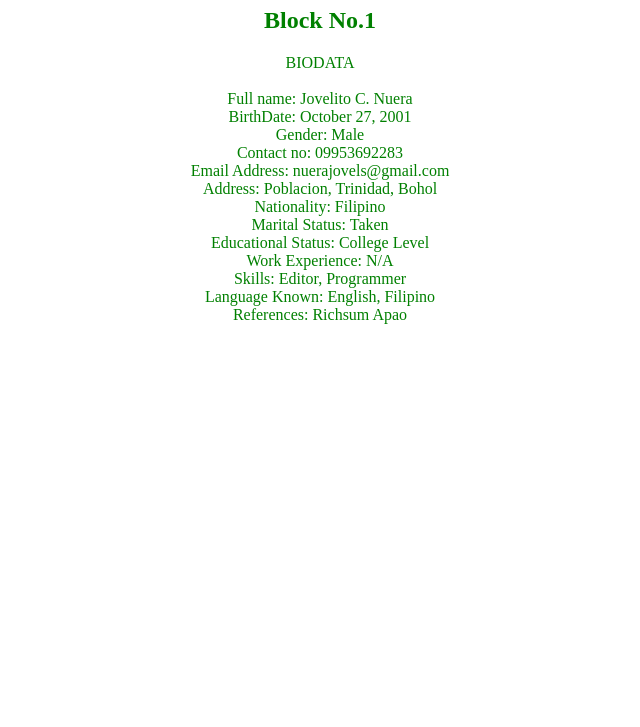
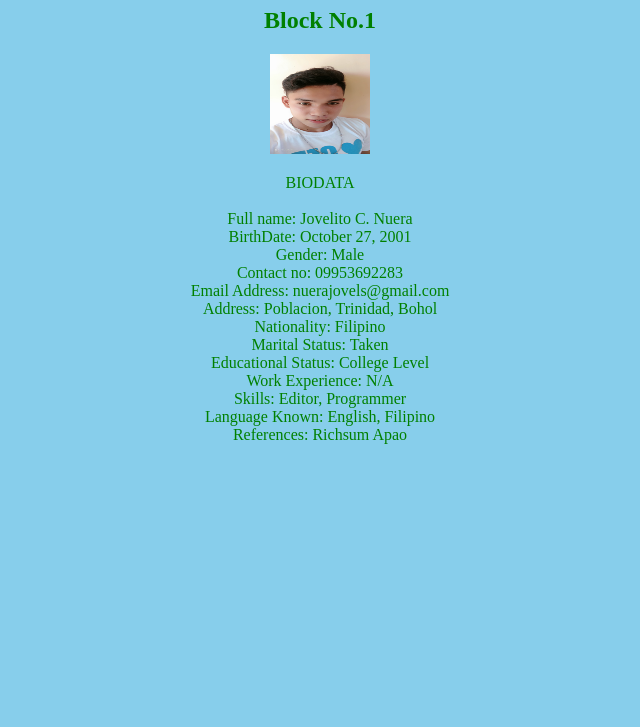
Before and after one commit to Jovelgithub/Push-me--yeah, a plain HTML site: page Index.html in a window 1280 px wide. Shown: the part 73-800 px from the top of the page, without its empty margins (320-960 px from the left). Drawn offline with Linux system fonts and the light colour scheme.

Commit message:
Add Profile Picture

```diff
--- a/Index.html
+++ b/Index.html
@@ -13,6 +13,7 @@
    <h2>
        Block No.1
    </h2>
+    <img src="me.jpg" alt="Jovelito Nuera" width="100" height="100">
 
    <p>
        BIODATA <br>
--- a/Web.css
+++ b/Web.css
@@ -2,5 +2,6 @@ body {
     text-align: center;
     color: green;
     font-style: Calibri;
+    background-color: skyblue;
 
 }
```
Also changed, not shown: me.jpg (added).
